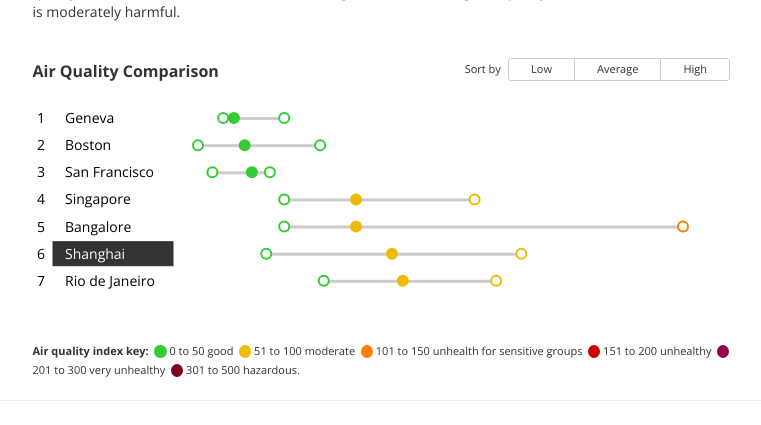
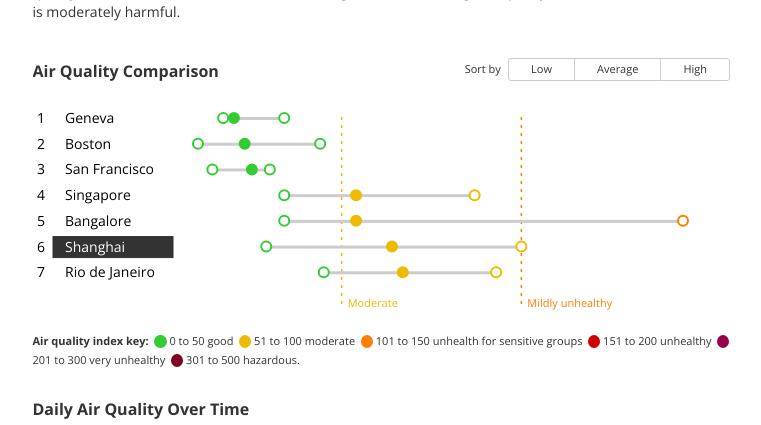
Before and after one commit to kgates-github/datacanvas, a Flask app: page /city/ in a window 1280 px wide. Shown: the part 573-998 px from the top of the page, without its empty margins (380-1141 px from the left). Before the commit the page ends 974 px from the top, so only its background shows below. Run offline with Flask 2, Linux system fonts and the light colour scheme; some libraries are stand-ins or nearby versions.

Commit message:
Add qualitative ticks to box plot

```diff
--- a/webapp/app/static/js/charts.js
+++ b/webapp/app/static/js/charts.js
@@ -31,12 +31,40 @@
       this.el = this.params.el;
       this.scaleX = this._getScaleX();
       this.scaleY = this._getScaleY();
+      this.qualitative = [
+        {
+          name: 'Moderate',
+          "class": 'moderate',
+          value: 50
+        }, {
+          name: 'Mildly unhealthy',
+          "class": 'unhealthy-mild',
+          value: 100
+        }
+      ];
       $("#airquality_raw-sort button").on("click", function() {
         return self._sortBy($(this).val());
       });
       this.svg = d3.select("#" + this.el).append("svg").attr("width", this.params.width).attr("height", this.params.height);
       this.chart = this.svg.append("g").attr("transform", "translate(" + this.params.margin.left + ", " + this.params.margin.top + ")");
-      this.chart.selectAll(".plot").data(this.data).enter().append("text").attr("text-anchor", "bottom").text(function(d, i) {
+      this.qualatativeTicks = this.chart.selectAll("line").data(this.qualitative).enter().append("g").attr("transform", (function(_this) {
+        return function(d, i) {
+          return "translate(" + (_this.scaleX(d.value)) + ", 0)";
+        };
+      })(this));
+      this.qualatativeTicks.each(function(d, i) {
+        var y2;
+        y2 = self.params.height - (self.params.margin.top + self.params.margin.bottom) + 10;
+        d3.select(this).append("line").attr("y1", 0).attr("y2", y2).attr("stroke-dasharray", "3,5").style("stroke-width", 1.5).attr("class", function(d) {
+          return d["class"];
+        });
+        return d3.select(this).append("text").attr("text-anchor", "start").text(function(d) {
+          return d.name;
+        }).attr("x", 6).attr("y", y2).attr("class", function(d) {
+          return d["class"];
+        }).style("stroke", "none").style("font-size", "11");
+      });
+      this.chart.selectAll(".plot").data(this.data).enter().append("text").text(function(d, i) {
         return i + 1;
       }).attr("x", -this.params.margin.left + 4).attr("y", (function(_this) {
         return function(d, i) {
@@ -50,9 +78,9 @@
       })(this));
       this.plots.each(function(d, i) {
         if (self.city === d.name) {
-          d3.select(this).append("rect").attr("width", 120).attr("height", 24).attr("x", function(d) {
+          d3.select(this).append("rect").attr("width", 120).attr("height", 21).attr("x", function(d) {
             return -self.params.margin.left + 20;
-          }).attr("y", -11).style("fill", "#333").style("stroke", "#333");
+          }).attr("y", -9).style("fill", "#333").style("stroke", "#333");
         }
         d3.select(this).append("text").text(d.name).attr("x", -self.params.margin.left + 32).attr("y", 6).attr("fill", function(d) {
           if (self.city === d.name) {
--- a/webapp/app/static/js/city.js
+++ b/webapp/app/static/js/city.js
@@ -31,7 +31,7 @@
           dimension: 'airquality_raw',
           scale: d3.scale.linear,
           width: 700,
-          height: 250,
+          height: 240,
           margin: {
             top: 30,
             right: 50,
--- a/webapp/app/templates/city.html
+++ b/webapp/app/templates/city.html
@@ -76,6 +76,9 @@
           <span contenteditable='false' class='dot unhealthy-very'>2</span> 201 to 300 very unhealthy&nbsp;
           <span contenteditable='false' class='dot hazardous'>2</span> 301 to 500 hazardous.
         </div>
+        <div class="chart-header">Daily Air Quality Over Time</div>
+
+        <div id="time-airquality_raw" class="chart-container" style="height:500px;"></div>
       </div>
     </div>
   </div>
```
Also changed, not shown: 2 other files.
